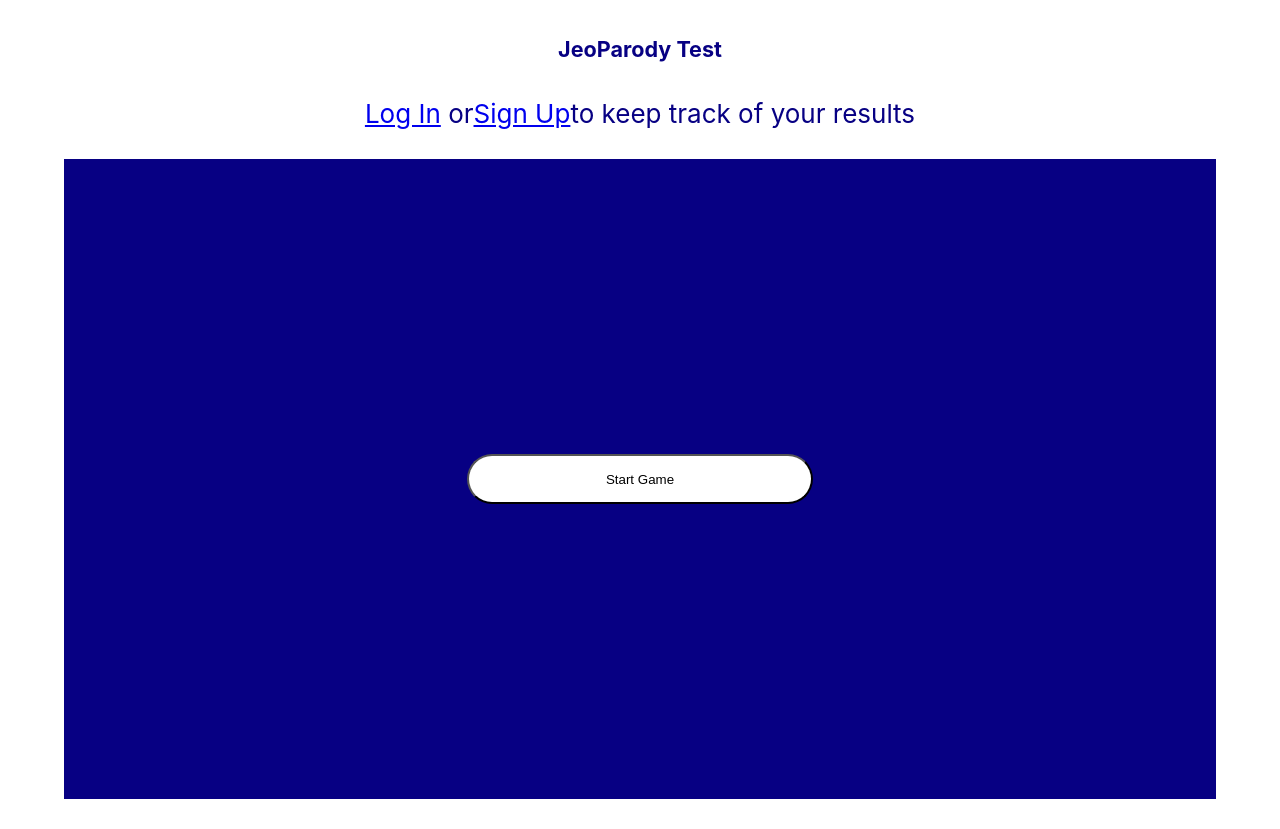
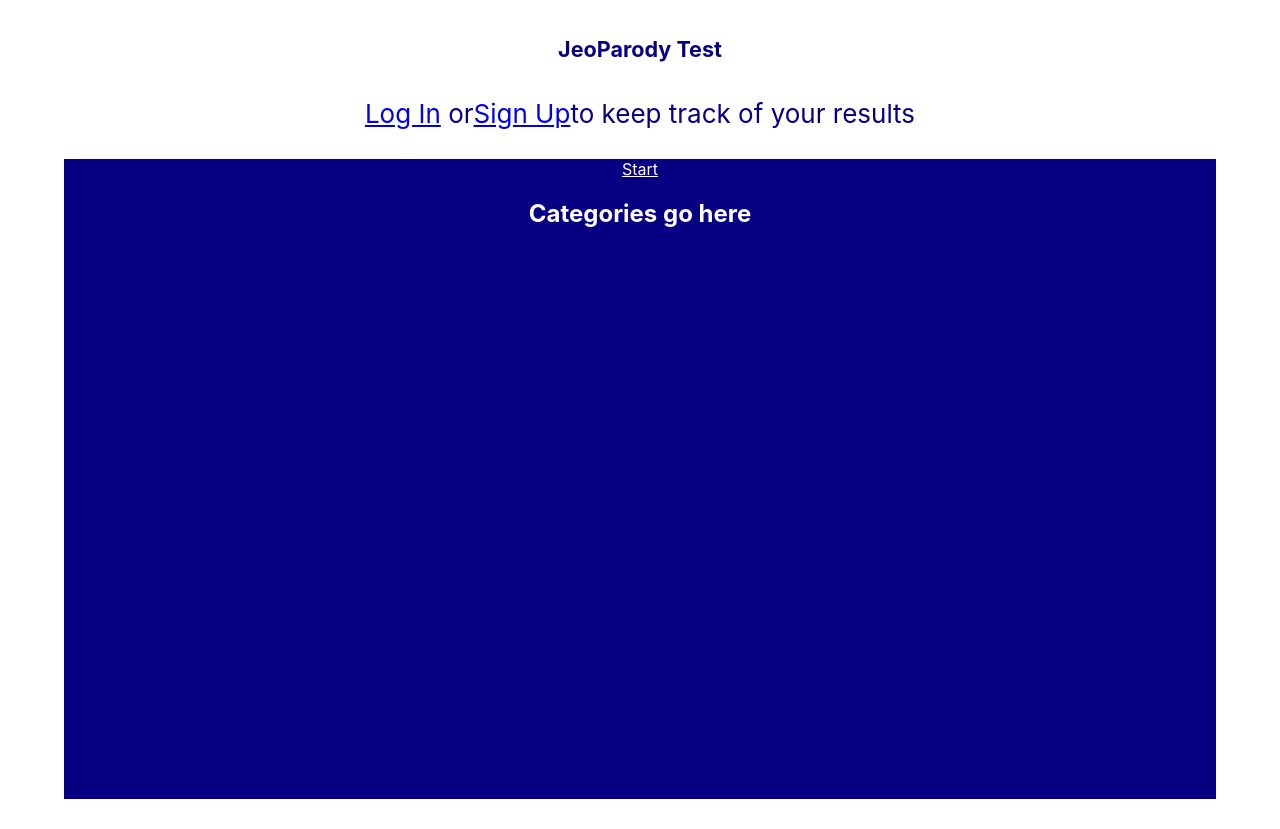
Before and after one commit to brittjavs/jeoparody-frontend, a React (Create React App) app: page /categories in a window 1280 px wide. After the commit the page ends 800 px from the top, so only its background shows below. Built offline with nearby package versions, Linux system fonts and the light colour scheme; no server answers.

Commit message:
added link to start the game and show categories component

```diff
--- a/src/App.css
+++ b/src/App.css
@@ -1,5 +1,5 @@
 
-.App-header {
+header {
   min-height: 10vh;
   font-size: calc(10px + 2vmin);
   color: rgb(7, 0, 131);
@@ -9,3 +9,15 @@
   align-items: center;
   justify-content: center
 }
+
+.game-container{
+  width: 90%;
+  height: 80vh;
+  margin: 0 auto;
+  margin-top: 30px;
+  justify-content: center;
+  align-items: center;
+  background-color: rgb(7, 0, 131);
+  color: white;
+  text-align: center;
+}
--- a/src/App.js
+++ b/src/App.js
@@ -19,8 +19,12 @@ class App extends React.Component {
         <header className="App-header">
           <h5>JeoParody Test</h5>
           <NavBar />
-          <Game />
         </header>
+        <main>
+          <div className="game-container">
+            <Game />
+          </div>
+        </main>
       </div>
     )
 
--- a/src/containers/Categories.js
+++ b/src/containers/Categories.js
@@ -4,7 +4,7 @@ class Categories extends React.Component {
     render(){
         return(
             <div className="categories-container">
-                Categories go here
+                <h2>Categories go here</h2>
             </div>
         )
     }
--- a/src/containers/Game.js
+++ b/src/containers/Game.js
@@ -1,12 +1,23 @@
 import React from 'react'
-import './game.css';
+import {Route, Switch, NavLink} from 'react-router-dom';
+import './game.css'
+import Categories from './Categories';
 
-class Game extends React.Component {
+class Game extends React.Component{
     render(){
         return(
-            <div className="game-container">
-                <button>Start Game</button>
+            <div className="game-content">
+
+                <NavLink to="/categories">Start</NavLink>
+                <Switch>
+                <Route exact path='/categories' component={Categories}/>
+                </Switch>
+
             </div>
+
+
+
+
         )
     }
 }
--- a/src/containers/NavBar.js
+++ b/src/containers/NavBar.js
@@ -10,7 +10,7 @@ class NavBar extends React.Component {
         return(
             this.props.currentUser ?
             <div className="logged-in-nav">
-                        <Logout />
+                <Logout />
             </div>
             :
             <div className="auth-nav">
--- a/src/containers/game.css
+++ b/src/containers/game.css
@@ -1,17 +1,7 @@
-.game-container{
-    width: 90%;
-    height: 80vh;
-    margin: 30px 0px 30px 0px;
-    display: flex;
-    justify-content: center;
-    align-items: center;
-    background-color: rgb(7, 0, 131);
+.game-content{
+    color: white;
 }
 
-button{
-    background: white;
-    outline: none;
-    border-radius: 100px;
-    width: 30%;
-    height: 50px;
+.game-content a{
+    color: white;
 }
```
